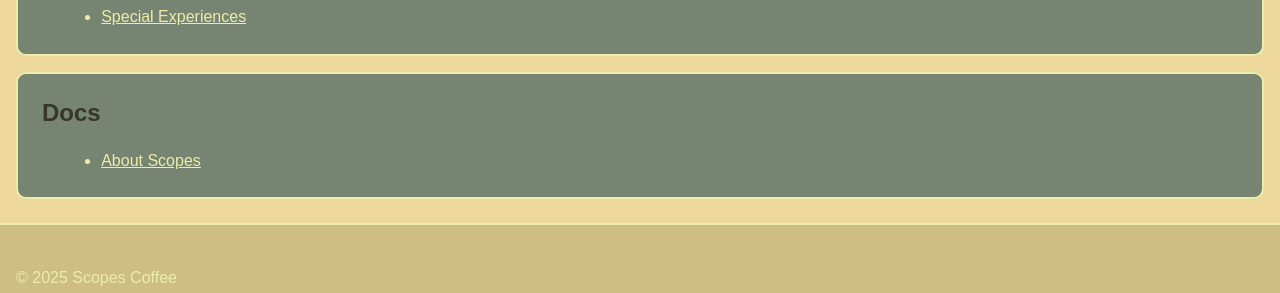
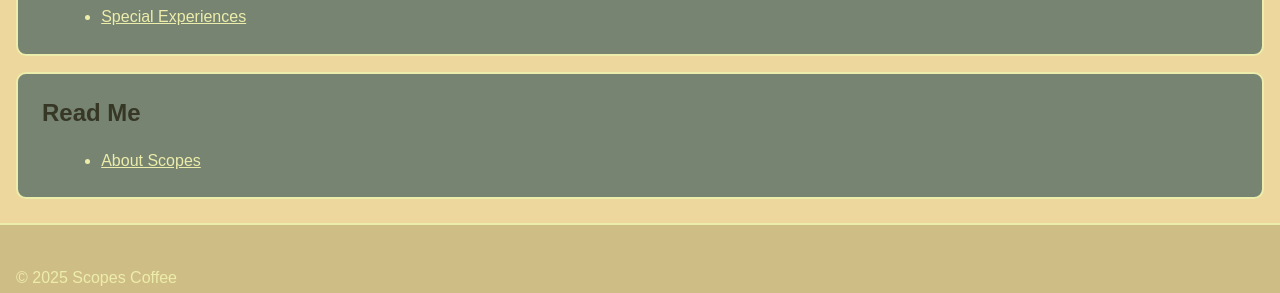
Before and after one commit to ryivins/Scopes-Coffee, a Jekyll site: the page built from index.html, in a window 1280 px wide. Shown: the part 1258-1551 px from the top of the page. Built offline with Jekyll 4.4.1, drawn with Linux system fonts in a browser that asks for light colours.

Commit message:
update #10,000001

```diff
--- a/index.html
+++ b/index.html
@@ -76,8 +76,8 @@
       </ul>
     </section>
 
-    <section class="card" aria-label="Docs">
-      <h2>Docs</h2>
+    <section class="card" aria-label="Read Me">
+      <h2>Read Me</h2>
       <ul>
         <li><a href="{{ site.baseurl }}/README.html">About Scopes</a></li>
       </ul>
```
